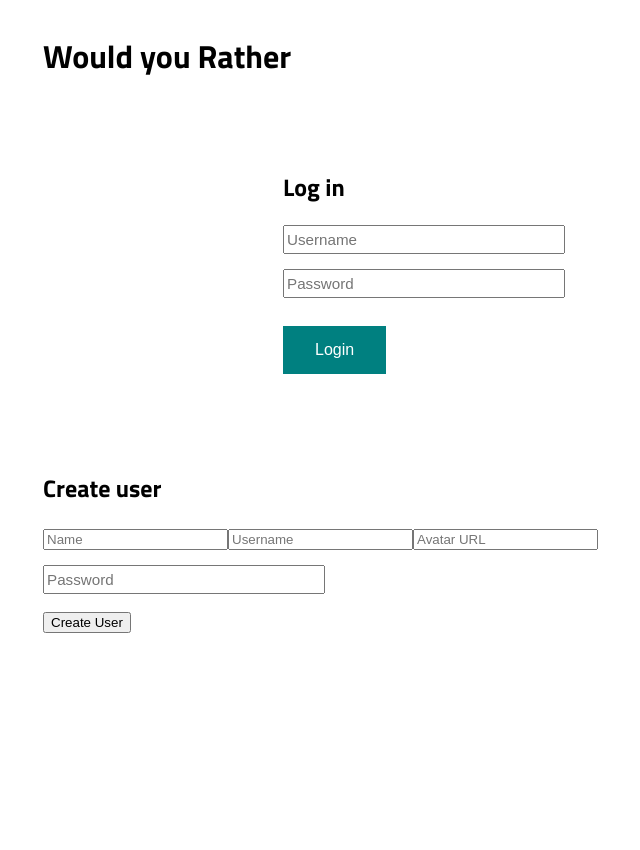
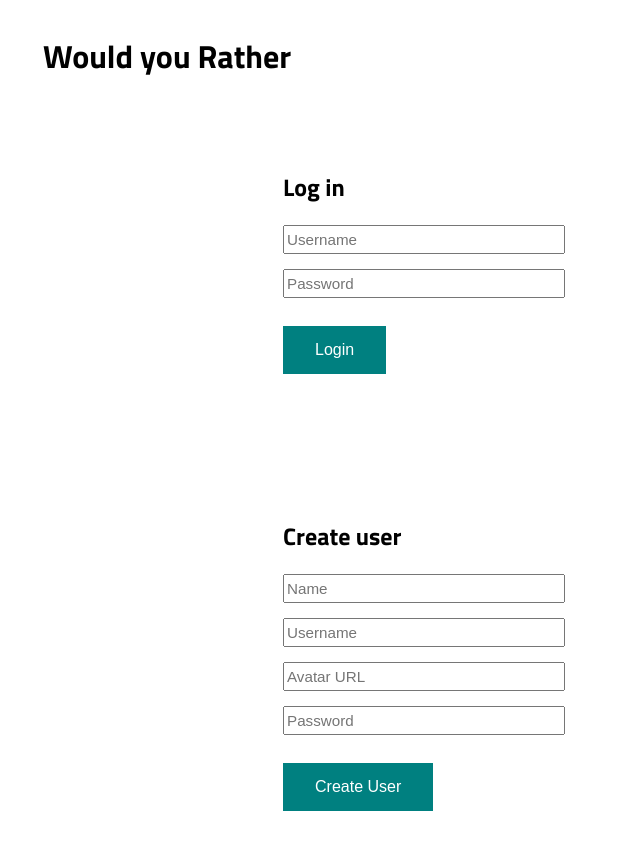
Before and after one commit to tarynsauer/WouldYouRather, a React (Create React App) app: page /login in a window 1280 px wide. Shown: the top 850 px of the page, without its empty margins (117-757 px from the left). Before the commit the page ends 800 px from the top, so only its background shows below. Built offline with nearby package versions, Linux system fonts and the light colour scheme.

Commit message:
feat: Add additional input validation to user create

```diff
--- a/src/components/CreateUser.js
+++ b/src/components/CreateUser.js
@@ -27,7 +27,7 @@ class CreateUser extends Component {
     const { usersList } = this.props
     const result = usersList.filter(user => (user.id === this.state.username))
     if (result.length > 0) {
-      errors.push(`Username ${username} already exists.`)
+      errors.push(`Username ${username} already exists`)
     }
 
     const inputs = Object.entries({ username, password, name })
@@ -36,6 +36,14 @@ class CreateUser extends Component {
 
     if (invalidInputNames.length > 0) {
       errors.push(`Missing required inputs: ${invalidInputNames.join(', ')}`)
+    }
+
+    if (username.length > 0 && username.length < 3) {
+      errors.push('Username must be at least three characters long')
+    }
+
+    if (password.length > 0 && password.length < 9) {
+      errors.push('Password must be at least nine characters long')
     }
 
     return errors
@@ -70,8 +78,7 @@ class CreateUser extends Component {
 
   render() {
     return (
-      <div>
-        <div className='create-user-container'>
+      <div className='login-container'>
         <h2>Create user</h2>
         <div className='errors'>{this.state.errors.join(', ')}</div>
         <form onSubmit={this.handleSubmit}>
@@ -83,7 +90,6 @@ class CreateUser extends Component {
           </div>
           <input type='submit' value='Create User' />
         </form>
-        </div>
       </div>
     )
   }
```
Lines whose indentation alone changed are shown as unchanged.
